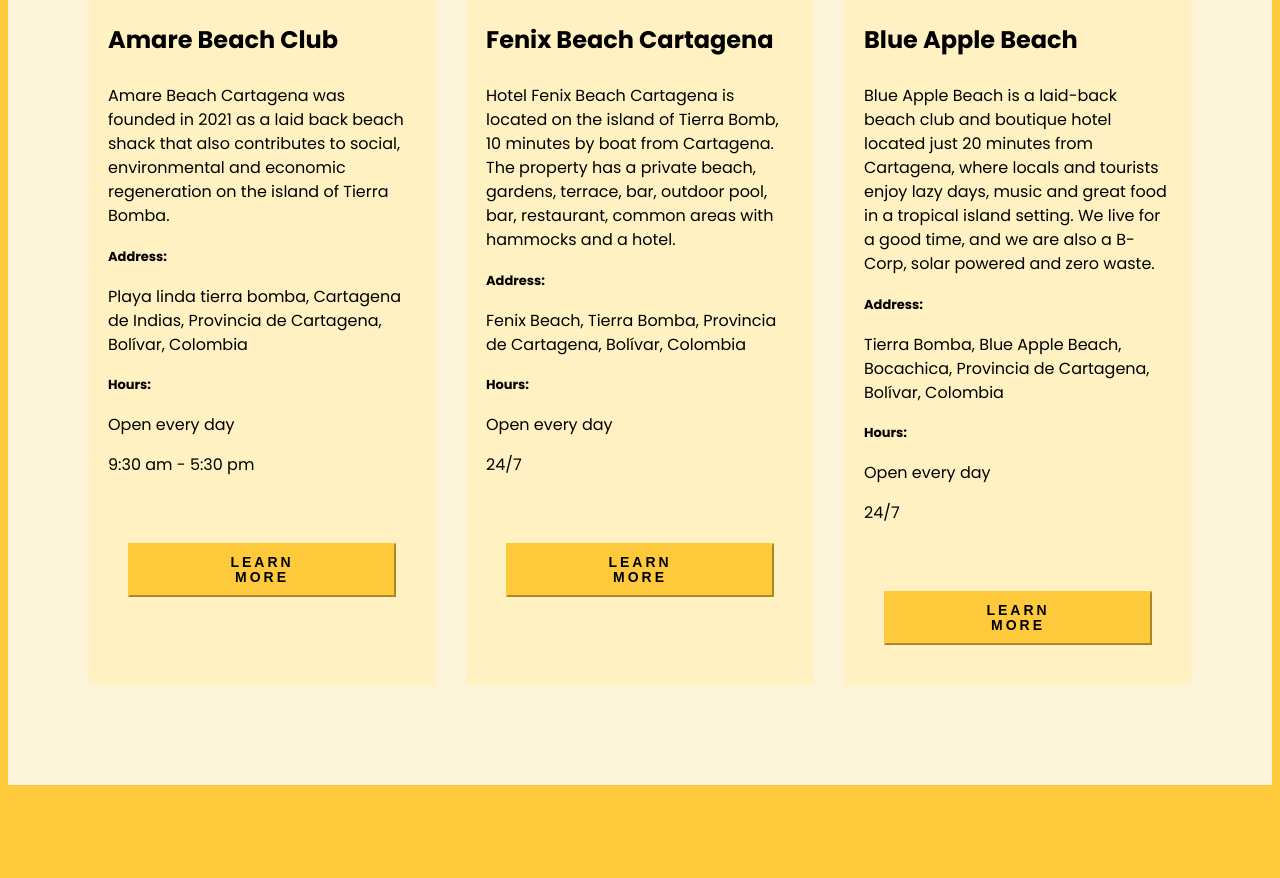
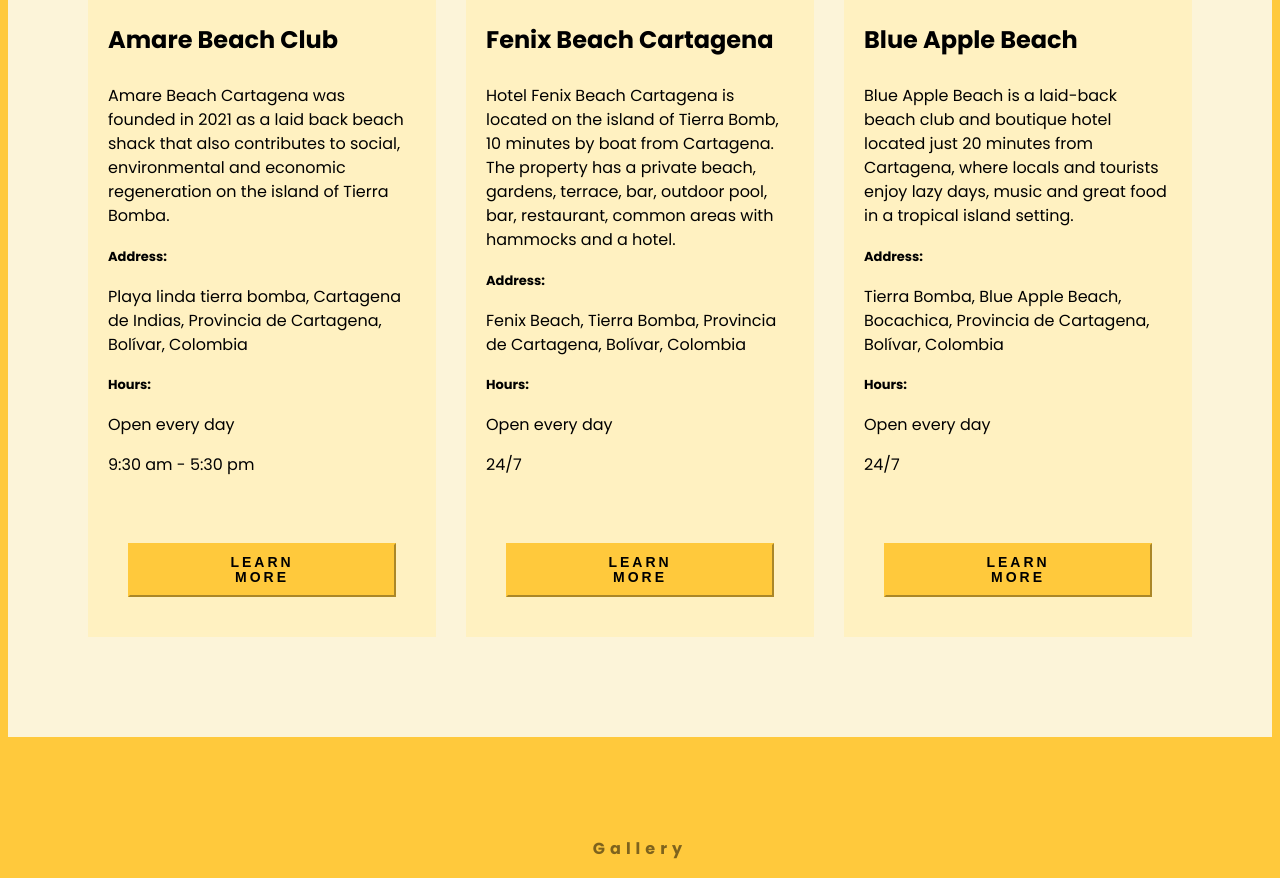
Before and after one commit to Andreacarolina47/Travel-project, a plain HTML site: page index.html in a window 1280 px wide. Shown: the part 1858-2736 px from the top of the page. Drawn offline with Linux system fonts and the light colour scheme; a script that the page names is missing.

Commit message:
Modified cards html

```diff
--- a/index.html
+++ b/index.html
@@ -75,7 +75,7 @@
                 <iframe src="https://www.google.com/maps/embed?pb=!1m18!1m12!1m3!1d15700.814355265771!2d-75.6090557720639!3d10.325585886651846!2m3!1f0!2f0!3f0!3m2!1i1024!2i768!4f13.1!3m3!1m2!1s0x8ef629bb4c1b44e5%3A0x165371539a4d6d67!2sBlue%20Apple%20Beach!5e0!3m2!1sen!2sus!4v1694957291316!5m2!1sen!2sus" class="embed" style="border:0;" allowfullscreen="" loading="lazy" referrerpolicy="no-referrer-when-downgrade"></iframe>
             </div>
                 <h4>Blue Apple Beach</h4>
-                <p>Blue Apple Beach is a laid-back beach club and boutique hotel located just 20 minutes from Cartagena, where locals and tourists enjoy lazy days, music and great food in a tropical island setting. We live for a good time, and we are also a B-Corp, solar powered and zero waste.</p>
+                <p>Blue Apple Beach is a laid-back beach club and boutique hotel located just 20 minutes from Cartagena, where locals and tourists enjoy lazy days, music and great food in a tropical island setting.</p>
                 <h5>Address:</h5>
                 <p>Tierra Bomba, Blue Apple Beach, Bocachica, Provincia de Cartagena, Bolívar, Colombia</p>
                 <h5>Hours:</h5>
```
